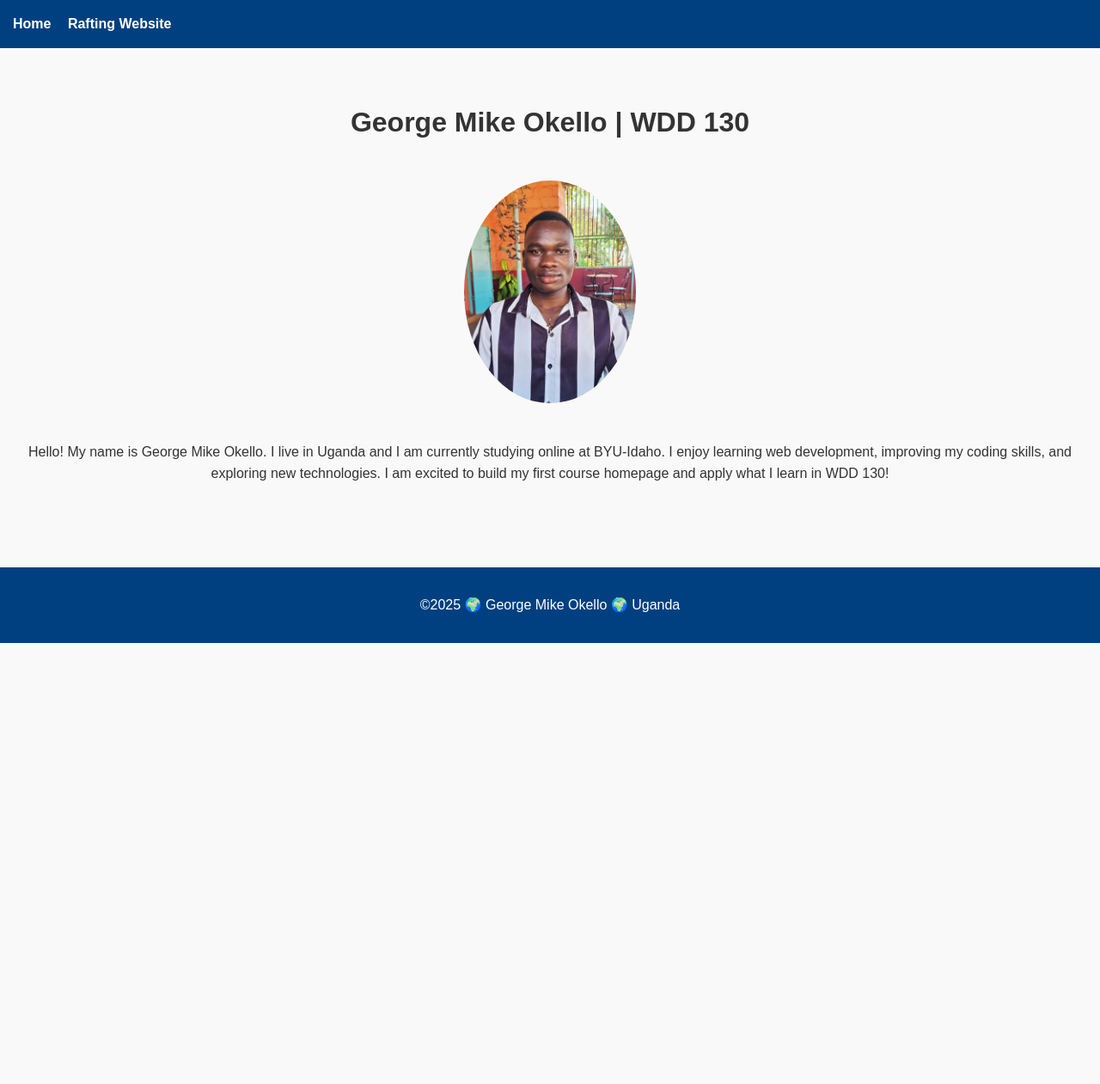
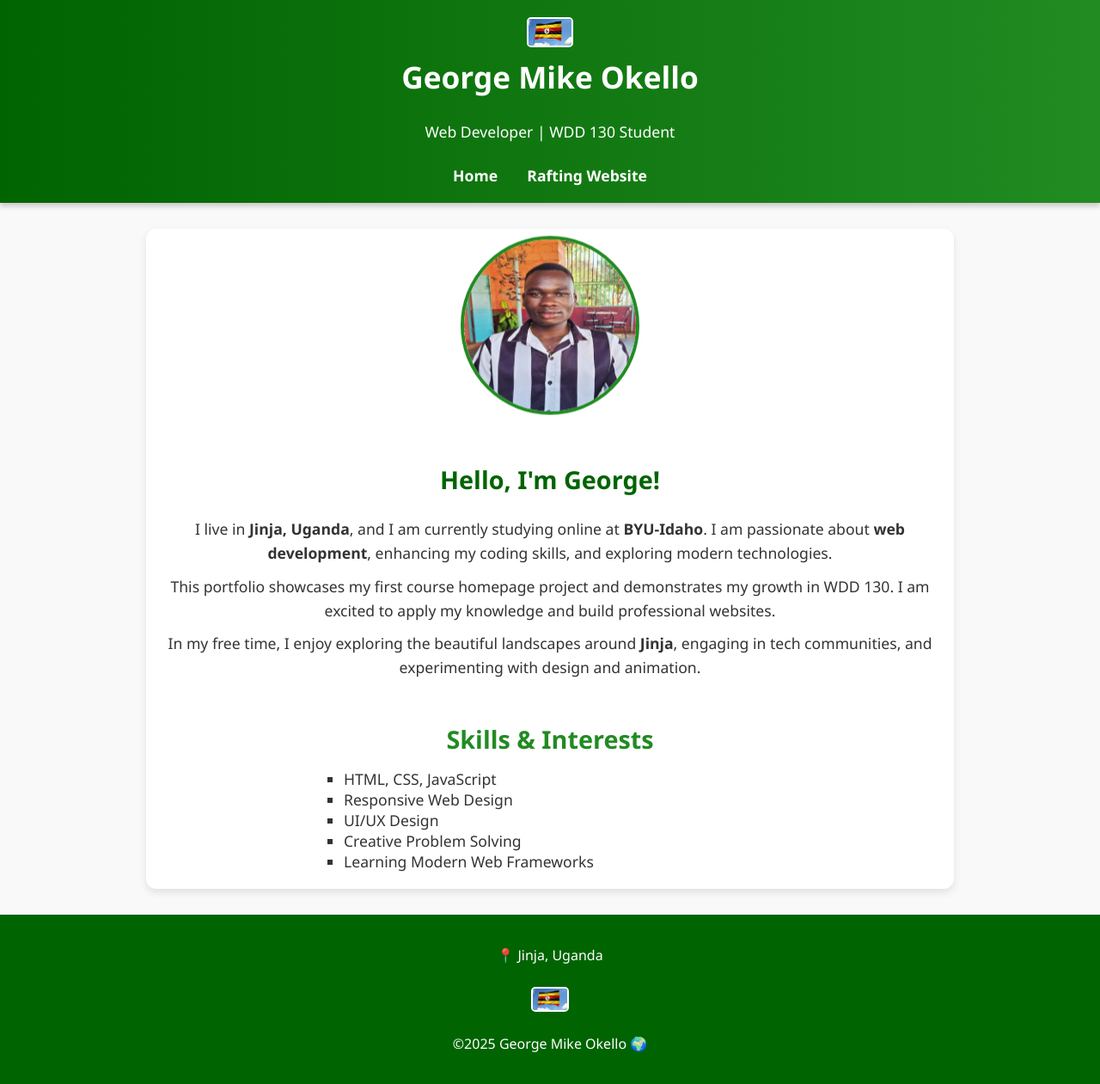
Before and after one commit to mikeokello/wdd130, a plain HTML site: page index.html in a window 1280 px wide. Shown: the whole page at 86% size. Before the commit the page ends 800 px from the top, so only its background shows below. Drawn offline with Linux system fonts and the light colour scheme.

Commit message:
initial changes

```diff
--- a/index.html
+++ b/index.html
@@ -4,55 +4,16 @@
     <meta charset="utf-8">
     <meta name="viewport" content="width=device-width, initial-scale=1.0">
     <title>George Mike Okello | WDD 130</title>
-    <style>
-      /* Basic styling to center content and improve appearance */
-      body {
-        font-family: Arial, sans-serif;
-        margin: 0;
-        padding: 0;
-        line-height: 1.6;
-        background-color: #f9f9f9;
-        color: #333;
-      }
-
-      header {
-        background-color: #004080;
-        padding: 15px;
-      }
-
-      nav a {
-        color: #ffffff;
-        text-decoration: none;
-        margin-right: 15px;
-        font-weight: bold;
-      }
-
-      nav a:hover {
-        text-decoration: underline;
-      }
-
-      main {
-        text-align: center;
-        padding: 40px 20px;
-      }
-
-      main img {
-        border-radius: 50%;
-        margin: 20px 0;
-      }
-
-      footer {
-        text-align: center;
-        padding: 15px;
-        background-color: #004080;
-        color: #ffffff;
-        margin-top: 40px;
-      }
-    </style>
+    <link rel="stylesheet" href="styles/style.css">
+    <link rel="icon" href="images/ugandan-flag.png">
 </head>
-
 <body>
     <header>
+        <div class="header-content">
+            <img src="images/ugandan-flag.png" alt="Uganda Flag" class="flag">
+            <h1>George Mike Okello</h1>
+            <p>Web Developer | WDD 130 Student</p>
+        </div>
         <nav>
             <a href="#">Home</a>
             <a href="wwr/">Rafting Website</a>
@@ -60,13 +21,34 @@
     </header>
 
     <main>
-      <h1>George Mike Okello | WDD 130</h1>
-      <img src="images/profile.jpg" alt="Hello, my name is George Mike Okello" width="200">
-      <p>Hello! My name is George Mike Okello. I live in Uganda and I am currently studying online at BYU-Idaho. I enjoy learning web development, improving my coding skills, and exploring new technologies. I am excited to build my first course homepage and apply what I learn in WDD 130!</p>
+        <section class="profile">
+            <img src="images/profile.jpg" alt="George Mike Okello" class="profile-img">
+            <div class="intro-text">
+                <h2>Hello, I'm George!</h2>
+                <p>I live in <strong>Jinja, Uganda</strong>, and I am currently studying online at <strong>BYU-Idaho</strong>. I am passionate about <strong>web development</strong>, enhancing my coding skills, and exploring modern technologies.</p>
+                <p>This portfolio showcases my first course homepage project and demonstrates my growth in WDD 130. I am excited to apply my knowledge and build professional websites.</p>
+                <p>In my free time, I enjoy exploring the beautiful landscapes around <strong>Jinja</strong>, engaging in tech communities, and experimenting with design and animation.</p>
+            </div>
+        </section>
+
+        <section class="skills">
+            <h2>Skills & Interests</h2>
+            <ul>
+                <li>HTML, CSS, JavaScript</li>
+                <li>Responsive Web Design</li>
+                <li>UI/UX Design</li>
+                <li>Creative Problem Solving</li>
+                <li>Learning Modern Web Frameworks</li>
+            </ul>
+        </section>
     </main>
 
     <footer>
-      <p>©2025 🌍 George Mike Okello 🌍 Uganda</p>
+        <div class="footer-content">
+            <p>📍 Jinja, Uganda</p>
+            <img src="images/ugandan-flag.png" alt="Uganda Flag" class="flag-footer">
+            <p>©2025 George Mike Okello 🌍</p>
+        </div>
     </footer>
 </body>
 </html>
--- /dev/null
+++ b/styles/style.css
@@ -0,0 +1,143 @@
+/* General Body Styling */
+body {
+    font-family: 'Segoe UI', Tahoma, Geneva, Verdana, sans-serif;
+    background-color: #f9f9f9;
+    margin: 0;
+    padding: 0;
+    color: #333;
+}
+
+/* Header Styling */
+header {
+    background: linear-gradient(to right, #006400, #228B22);
+    color: white;
+    padding: 20px 0;
+    text-align: center;
+    box-shadow: 0 4px 6px rgba(0,0,0,0.2);
+}
+
+.header-content {
+    display: flex;
+    flex-direction: column;
+    align-items: center;
+    gap: 10px;
+}
+
+header h1 {
+    font-size: 2.2em;
+    margin: 0;
+}
+
+header p {
+    font-size: 1.1em;
+}
+
+.flag {
+    width: 50px;
+    height: auto;
+    border-radius: 5px;
+    border: 2px solid white;
+}
+
+/* Navigation */
+nav {
+    margin-top: 10px;
+}
+
+nav a {
+    color: white;
+    text-decoration: none;
+    margin: 0 15px;
+    font-weight: bold;
+    font-size: 1.1em;
+}
+
+nav a:hover {
+    text-decoration: underline;
+}
+
+/* Main Content */
+main {
+    max-width: 900px;
+    margin: 30px auto;
+    padding: 20px;
+    background-color: white;
+    border-radius: 12px;
+    box-shadow: 0 4px 10px rgba(0,0,0,0.1);
+}
+
+.profile {
+    display: flex;
+    flex-direction: column;
+    align-items: center;
+    text-align: center;
+    gap: 20px;
+}
+
+.profile-img {
+    width: 200px;
+    height: 200px;
+    border-radius: 50%;
+    border: 4px solid #228B22;
+    animation: float 3s ease-in-out infinite;
+}
+
+/* Floating animation for profile image */
+@keyframes float {
+    0%, 100% { transform: translateY(0); }
+    50% { transform: translateY(-15px); }
+}
+
+.intro-text h2 {
+    font-size: 1.8em;
+    color: #006400;
+}
+
+.intro-text p {
+    font-size: 1.1em;
+    line-height: 1.6;
+    margin: 10px 0;
+}
+
+/* Skills Section */
+.skills {
+    margin-top: 40px;
+}
+
+.skills h2 {
+    color: #228B22;
+    font-size: 1.8em;
+    text-align: center;
+    margin-bottom: 15px;
+}
+
+.skills ul {
+    list-style-type: square;
+    padding-left: 20px;
+    font-size: 1.1em;
+    max-width: 500px;
+    margin: auto;
+}
+
+/* Footer Styling */
+footer {
+    background-color: #006400;
+    color: white;
+    padding: 20px 0;
+    text-align: center;
+    margin-top: 30px;
+}
+
+.footer-content {
+    display: flex;
+    flex-direction: column;
+    align-items: center;
+    gap: 10px;
+}
+
+.flag-footer {
+    width: 40px;
+    height: auto;
+    border-radius: 5px;
+    border: 2px solid white;
+}
```
Also changed, not shown: images/ugandan-flag.png (added). Lines whose indentation alone changed are shown as unchanged.
